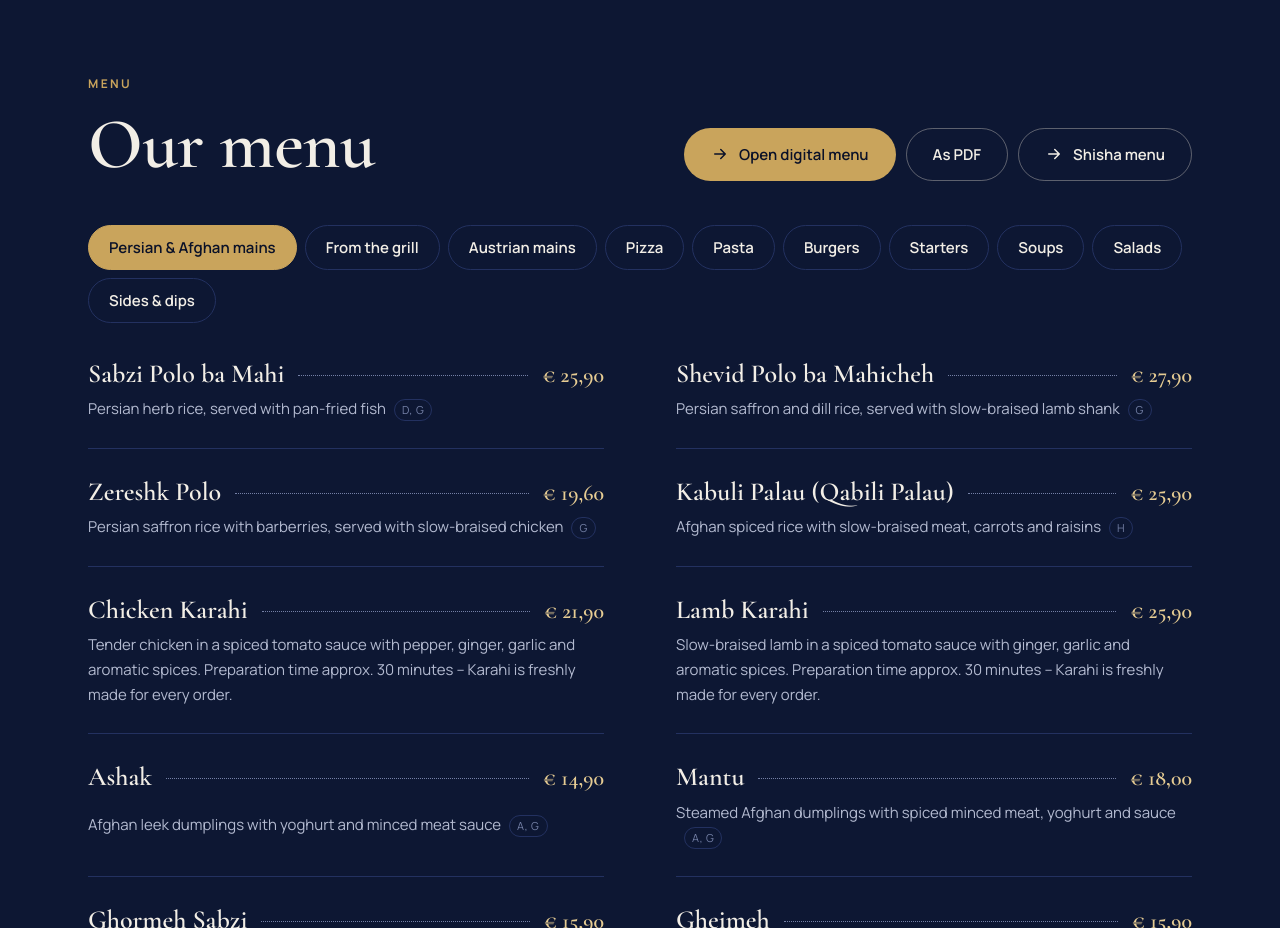
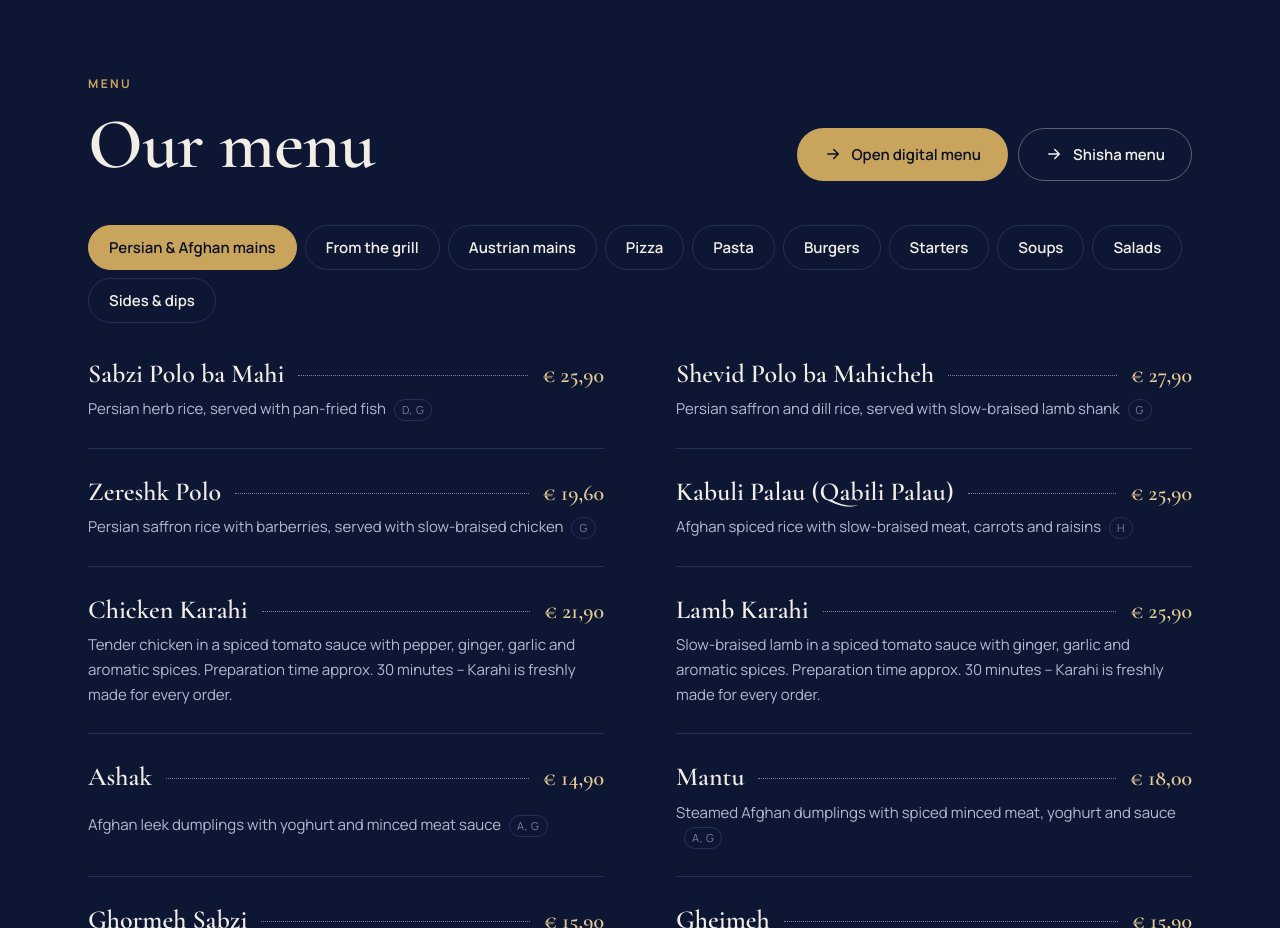
Before and after one commit to hamidismyname-byte/-zirlerberg-web, a plain HTML site: page index.html in a window 1280 px wide. Shown: the part 6780-7708 px from the top of the page. Drawn offline with Linux system fonts and the light colour scheme.

Commit message:
PDF mit alten Preisen entfernt

```diff
--- a/index.html
+++ b/index.html
@@ -872,7 +872,7 @@ main,footer{position:relative;z-index:1}
     <div class="menu-top">
       <div><p class="eyebrow rv"><span lang="de">Speisekarte</span><span lang="en">Menu</span></p>
       <h2 class="rv d1" style="margin-top:14px"><span lang="de">Unsere Karte</span><span lang="en">Our menu</span></h2></div>
-      <div class="karte-cta rv"><a class="btn btn-gold" data-app="karte" href="https://hamidismyname-byte.github.io/Zb-order/g.html"><svg><use href="#i-arrow"/></svg><span lang="de">Digitale Karte öffnen</span><span lang="en">Open digital menu</span></a><a class="btn btn-line" href="speisekarte-zirlerberg.pdf" target="_blank" rel="noopener" data-pdf><span lang="de">Als PDF</span><span lang="en">As PDF</span></a><a class="btn btn-line" href="shisha-karte-zirlerberg.pdf" target="_blank" rel="noopener" data-shisha><svg><use href="#i-arrow"/></svg><span lang="de">Shisha-Karte</span><span lang="en">Shisha menu</span></a></div>
+      <div class="karte-cta rv"><a class="btn btn-gold" data-app="karte" href="https://hamidismyname-byte.github.io/Zb-order/g.html"><svg><use href="#i-arrow"/></svg><span lang="de">Digitale Karte öffnen</span><span lang="en">Open digital menu</span></a><a class="btn btn-line" href="shisha-karte-zirlerberg.pdf" target="_blank" rel="noopener" data-shisha><svg><use href="#i-arrow"/></svg><span lang="de">Shisha-Karte</span><span lang="en">Shisha menu</span></a></div>
     </div>
     <div class="tabs" role="tablist">
       <button role="tab" data-group="speisen" aria-selected="true" data-tab="persisch"><span lang="de">Persische &amp; afghanische Hauptspeisen</span><span lang="en">Persian &amp; Afghan mains</span></button>
```
Also changed, not shown: 1 other file.
